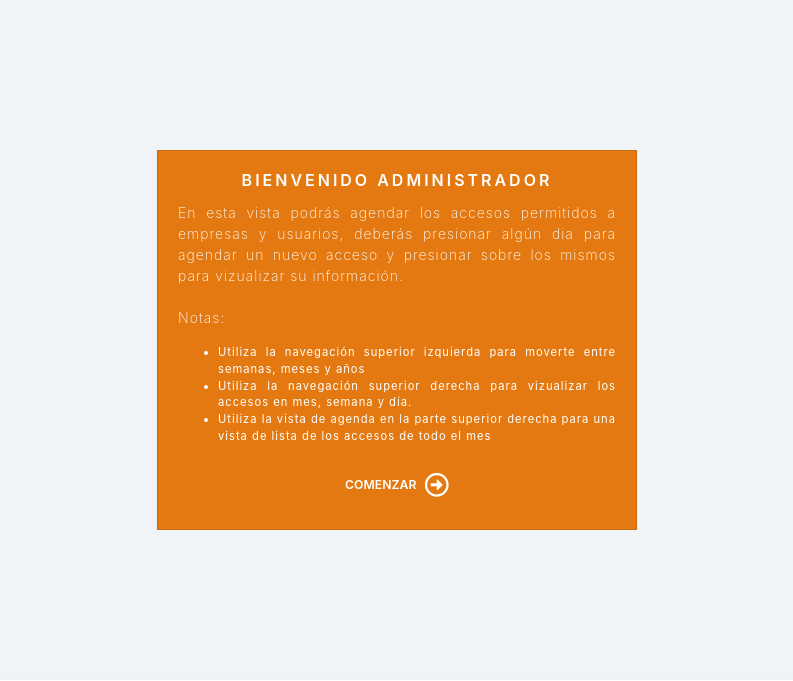
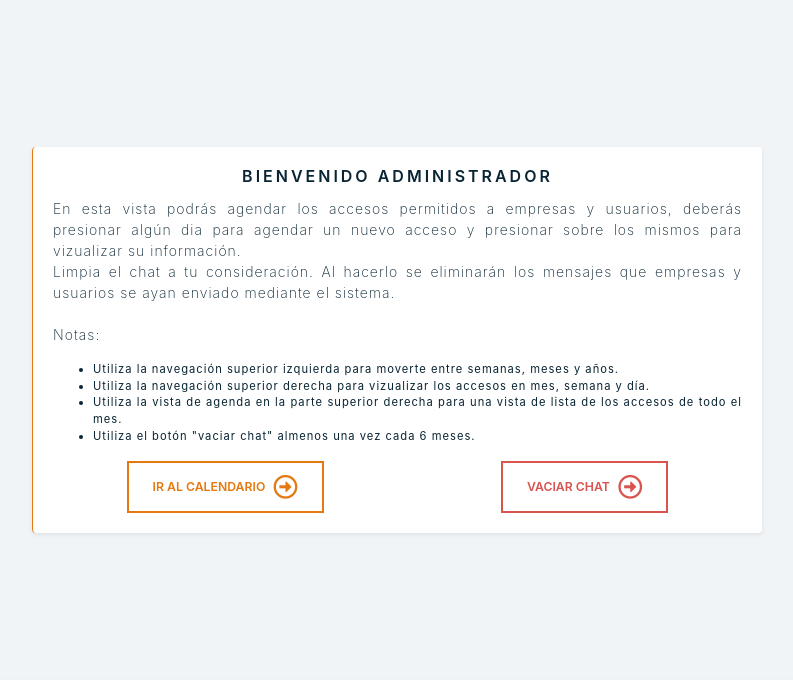
Before and after one commit to riversdev/Foro-para-empresas, a PHP site: page /admin in a window 1280 px wide. Shown: the part 100-781 px from the top of the page, without its empty margins (243-1036 px from the left). Run offline with PHP 8.4, Linux system fonts and the light colour scheme; the visitor is signed in with stand-in values (Sample User, id 1); data that the repository does not hold is empty; some libraries are stand-ins or nearby versions; some web fonts are replaced.

Commit message:
limpiar chat

```diff
--- a/ajax/adminAjax.php
+++ b/ajax/adminAjax.php
@@ -11,4 +11,6 @@ if ($tipoPeticion == "leer") {
     ModeloAdmin::actualizarAcceso($_POST['idAcceso'], $_POST['tituloAcceso'], $_POST['fechaAcceso'], $_POST['horaInicioAcceso'], $_POST['horaFinAcceso']);
 } elseif ($tipoPeticion == "eliminarAcceso") {
     ModeloAdmin::eliminarAcceso($_POST['idAcceso']);
+} elseif ($tipoPeticion == "vaciarChat") {
+    ModeloAdmin::vaciarChat();
 }
--- a/models/ModeloAdmin.php
+++ b/models/ModeloAdmin.php
@@ -56,4 +56,15 @@ class ModeloAdmin
         }
         $stmt = null;
     }
+    public static function vaciarChat()
+    {
+        $SQL = "TRUNCATE chat;";
+        $stmt = Conexion::conectar()->prepare($SQL);
+        if ($stmt->execute()) {
+            echo "success|Chat vacío!";
+        } else {
+            echo "error|Imposible vaciar chat!";
+        }
+        $stmt = null;
+    }
 }
--- a/views/static/js/main.js
+++ b/views/static/js/main.js
@@ -89,6 +89,7 @@ $(document).ready(function () {
         });
     }
 
+    // SCROLL DE LOS MENUS
     let contenedoresParaScroll = document.getElementsByClassName('mouseOverScroll');
     for (let i = 0; i < contenedoresParaScroll.length; i++) {
         $(contenedoresParaScroll[i]).on('mouseover', function () {
@@ -102,6 +103,38 @@ $(document).ready(function () {
             });
         });
     }
+
+    // VACIAR CHAT
+    $('#btnTruncateChat').on('click', function () {
+        alertify
+            .confirm('Vaciando chat...', '¿Está seguro de querer vaciar el chat? Se perderán todos los mensajes enviados entre usuarios y empresas !',
+                function () {
+                    $.ajax({
+                        type: "POST",
+                        url: "ajax/adminAjax.php",
+                        data: {
+                            tipoPeticion: "vaciarChat"
+                        },
+                        error: function (data) {
+                            console.error(data);
+                        },
+                        success: function (data) {
+                            let mensaje = data.split('|');
+                            if (mensaje[0] == "success") {
+                                alertify.success(mensaje[1]);
+                            } else if (mensaje[0] == "error") {
+                                alertify.error(mensaje[1]);
+                            } else {
+                                console.log("Tipo de respusta no definido. " + data);
+                            }
+                        }
+                    });
+                },
+                function () {
+                    alertify.error('Cancelado')
+                }
+            );
+    });
 });
 
 function prepararValidacionFormularios() {
--- a/views/templates/admin.php
+++ b/views/templates/admin.php
@@ -21,28 +21,37 @@ if (isset($_SESSION['admin_id'])) {
         <navegacionadmin></navegacionadmin>
         <div class="container pb-5">
             <div class="row d-flex align-items-center justify-content-center" style="height: 85vh;">
-                <div class="card bg-warning" style="max-width: 30rem;">
-                    <div class="card-body text-white">
+                <div class="col col-12 col-sm-10 col-md-9 col-lg-8">
+                    <div class="card bg-white border-warning border-top-0 border-bottom-0 border-right-0 shadow-sm rounded" style="max-width: 50rem;">
+                        <div class="card-body text-primary">
                             <h5 class="card-title text-center">Bienvenido administrador</h5>
                             <p class="card-text text-justify">
                                 En esta vista podrás agendar los accesos permitidos a empresas y usuarios, deberás presionar algún dia para agendar un nuevo acceso y presionar sobre los mismos para vizualizar su información.
+                                <br>
+                                Limpia el chat a tu consideración. Al hacerlo se eliminarán los mensajes que empresas y usuarios se ayan enviado mediante el sistema.
                                 <br><br>
                                 Notas:
                                 <small class="card-text text-justify">
                                     <p>
                                         <ul>
-                                        <li>Utiliza la navegación superior izquierda para moverte entre semanas, meses y años</li>
+                                            <li>Utiliza la navegación superior izquierda para moverte entre semanas, meses y años.</li>
                                             <li>Utiliza la navegación superior derecha para vizualizar los accesos en mes, semana y día.</li>
-                                        <li>Utiliza la vista de agenda en la parte superior derecha para una vista de lista de los accesos de todo el mes</li>
+                                            <li>Utiliza la vista de agenda en la parte superior derecha para una vista de lista de los accesos de todo el mes.</li>
+                                            <li>Utiliza el botón "vaciar chat" almenos una vez cada 6 meses.</li>
                                         </ul>
                                     </p>
                                 </small>
                             </p>
-                        <div class="row justify-content-center">
-                            <button id="btnSlideCalendar" class="btn btn-warning d-flex align-items-center" type="button">
-                                <span class="pr-2">Comenzar</span>
+                            <div class="row d-flex justify-content-around">
+                                <button id="btnSlideCalendar" class="btn btn-outline-warning d-flex align-items-center" type="button">
+                                    <span class="pr-2">Ir al calendario</span>
                                     <i class="far fa-2x fa-arrow-alt-circle-right"></i>
                                 </button>
+                                <button id="btnTruncateChat" class="btn btn-outline-danger d-flex align-items-center" type="button">
+                                    <span class="pr-2">Vaciar chat</span>
+                                    <i class="far fa-2x fa-arrow-alt-circle-right"></i>
+                                </button>
+                            </div>
                         </div>
                     </div>
                 </div>
```
Lines whose indentation alone changed are shown as unchanged.
